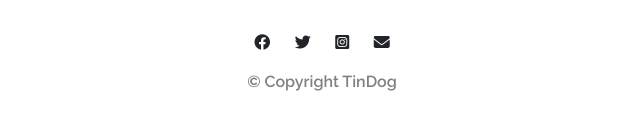
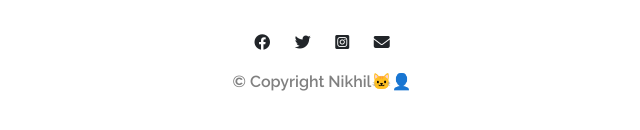
Before and after one commit to nikhil-ctrl/Woof-Woof, a plain HTML site: page index.html in a window 1280 px wide. Shown: the part 3174-3304 px from the top of the page, 318-958 px from the left. Drawn offline with nearby package versions, Linux system fonts and the light colour scheme; a web font is replaced by a local one.

Commit message:
Update index.html

```diff
--- a/index.html
+++ b/index.html
@@ -227,7 +227,7 @@
     <i class="footer-icon fa-brands fa-twitter"></i>
     <i class="footer-icon fa-brands fa-square-instagram"></i>
     <i class="footer-icon fa-solid fa-envelope"></i>
-    <p>© Copyright TinDog</p>
+    <p>© Copyright Nikhil🐱‍👤</p>
 
   </footer>
 </body>
```
